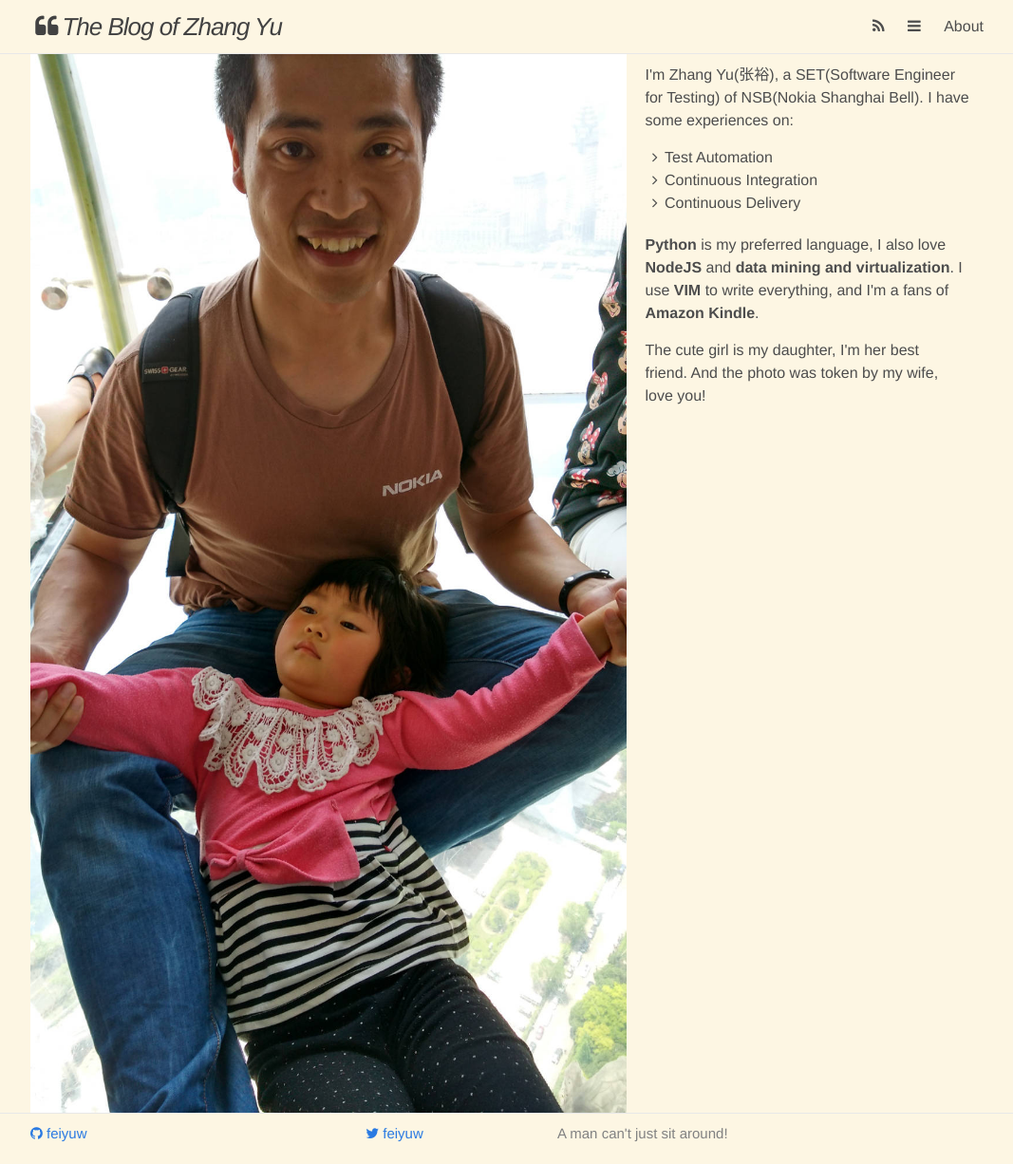
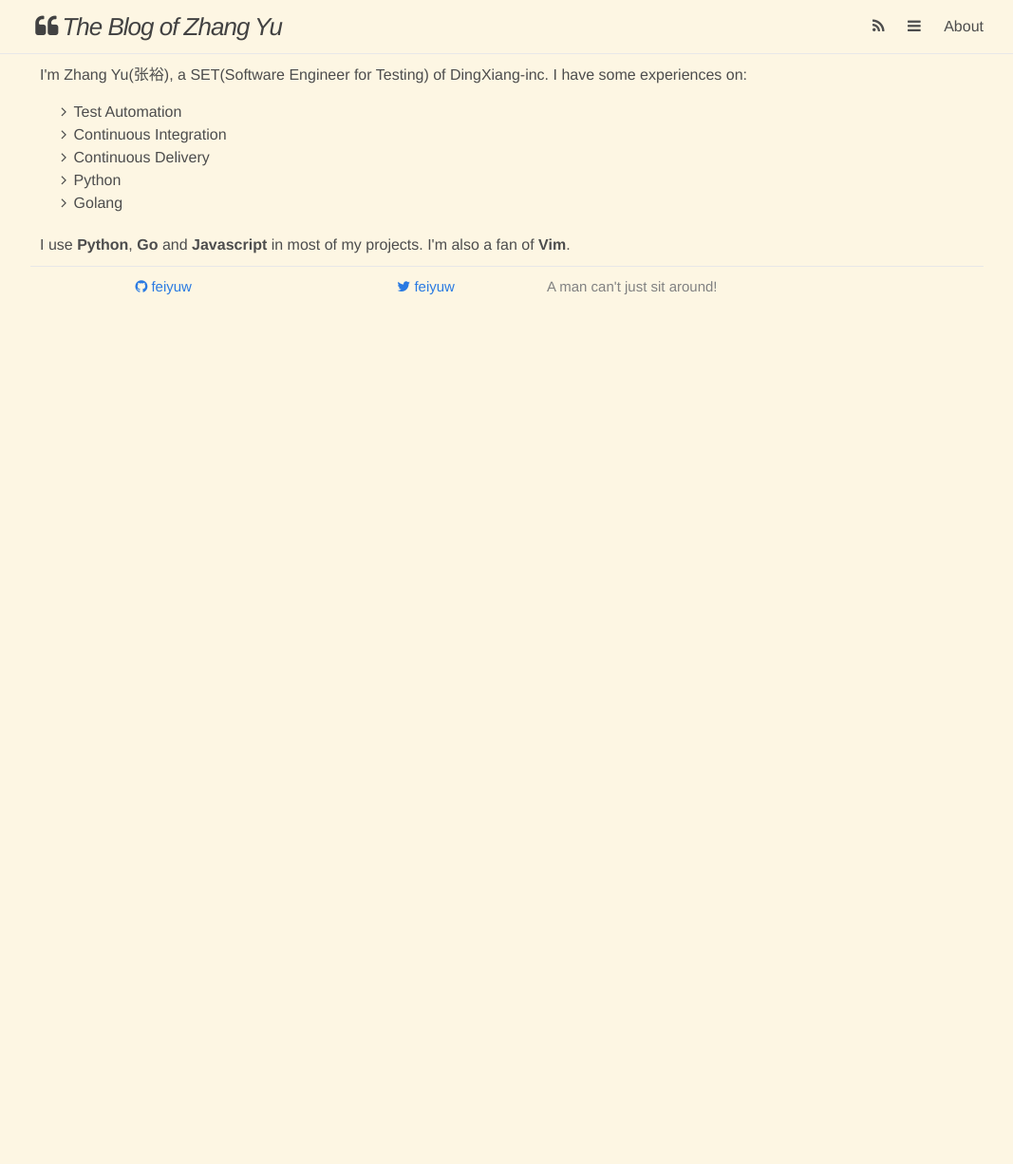
Before and after one commit to feiyuw/feiyuw.github.io, a Jekyll site: the page built from about.html, in a window 1280 px wide. Shown: the whole page at 95% size, without its empty margins (106-1173 px from the left). Built offline with Jekyll 4.4.1, drawn with Linux system fonts in a browser that asks for light colours; nearby versions of some CDN libraries; after the commit the page ends 900 px from its top, so only the background shows below that.

Commit message:
update aboutme

```diff
--- a/about.html
+++ b/about.html
@@ -5,20 +5,16 @@ permalink: /about/
 ---
 
 <div class="aboutme">
-  <img class="photo" src="/assets/my.jpg" border="0">
   <div class="intro">
-I'm Zhang Yu(张裕), a SET(Software Engineer for Testing) of NSB(Nokia Shanghai Bell).
+I'm Zhang Yu(张裕), a SET(Software Engineer for Testing) of DingXiang-inc.
 I have some experiences on:
 
 <p>
   <i class="fa fa-angle-right fa-fw"></i>Test Automation<br>
   <i class="fa fa-angle-right fa-fw"></i>Continuous Integration<br>
   <i class="fa fa-angle-right fa-fw"></i>Continuous Delivery<br>
+  <i class="fa fa-angle-right fa-fw"></i>Python<br>
+  <i class="fa fa-angle-right fa-fw"></i>Golang<br>
 </p>
 
-<b>Python</b> is my preferred language, I also love <b>NodeJS</b> and <b>data mining and virtualization</b>.
-I use <b>VIM</b> to write everything, and I'm a fans of <b>Amazon Kindle</b>.
-
-<p>The cute girl is my daughter, I'm her best friend. And the photo was token by my wife, love you!<p>
-  </div>
-</div>
+I use <b>Python</b>, <b>Go</b> and <b>Javascript</b> in most of my projects. I'm also a fan of <b>Vim</b>.
```
Also changed, not shown: assets/my.jpg (deleted).
